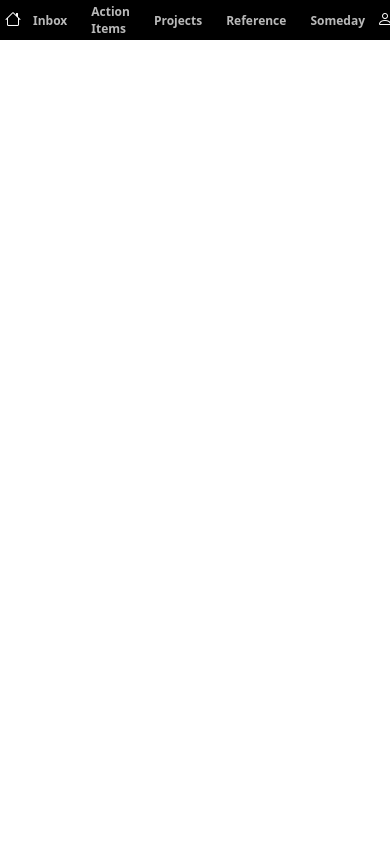
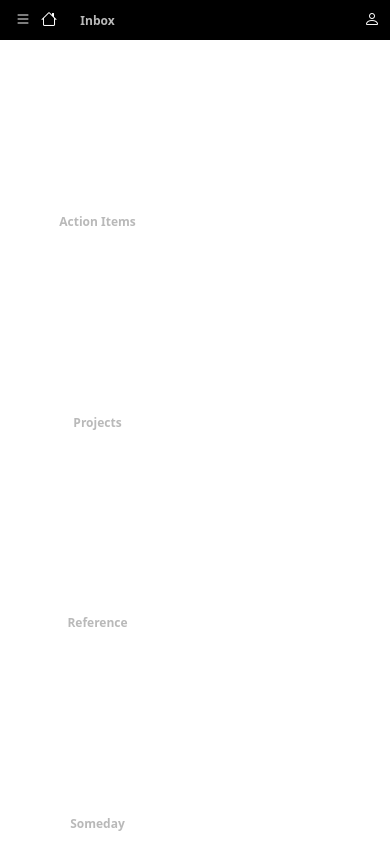
Before and after one commit to iteamurr/task-lib, a Django app: page / in a window 390 px wide. Run offline with Django 3.2, Linux system fonts and the light colour scheme.

Commit message:
fix: change style.css

```diff
--- a/src/templates/base.html
+++ b/src/templates/base.html
@@ -16,7 +16,12 @@
       <div class="container">
         <div class="header__row">
           <div class="header__home">
-            <a href="#"><i class="bi bi-house"></i></a>
+            <a href="#" class="header__home__list">
+              <i class="bi bi-list"></i>
+            </a>
+            <a href="#" class="header__home__item">
+              <i class="bi bi-house"></i>
+            </a>
           </div>
           <nav class="header__nav">
             <a href="#" class="header__nav__item">
@@ -36,11 +41,23 @@
             </a>
           </nav>
           <div class="header__profile">
-            <a href="#"><i class="bi bi-person"></i></a>
+            <a href="#" class="header__profile__container">
+              <div class="header__profile__username">
+                <span>username</span>
+              </div>
+              <div class="header__profile__item">
+                <i class="bi bi-person"></i>
+              </div>
+            </a>
           </div>
         </div>
       </div>
     </header>
+    <div class="content">
+      <div class="container">
+
+      </div>
+    </div>
   </div>
 </body>
 </html>
--- a/src/templates/css/style.css
+++ b/src/templates/css/style.css
@@ -16,12 +16,16 @@ html, body {
 }
 
 .container {
-  max-width: 1200px;
+  max-width: 1400px;
   margin: 0px auto;
-  padding: 0px 5px;
+  padding: 0px 10px;
 }
 
 .header {
+  position: fixed;
+  width: 100%;
+  top: 0;
+  left: 0;
   background-color: #000000;
 }
 
@@ -32,11 +36,38 @@ html, body {
   align-items: center;
 }
 
-.bi {
+.header__home {
+  display: flex;
+  justify-content: space-around;
+  align-items: center;
+}
+.header__home a {
+  margin: 5px;
   color: #FFFFFF;
 }
-.bi:hover {
+.header__home:hover a {
   color: #B9B9B9;
+}
+
+.header__home__list {
+  display: none;
+}
+
+@media (max-width:767px) {
+  .header__home__list {
+    display: block;
+  }
+  .header__nav {
+    position: fixed;
+    flex-direction: column;
+    top: 0;
+    left: 0;
+    width: 50%;
+    height: 100%;
+  }
+  .header__profile__username {
+    display: none;
+  }
 }
 
 .header__nav {
@@ -45,7 +76,7 @@ html, body {
   align-items: center;
 }
 
-.header__nav__item {
+.header__nav__item, .header__profile__username {
   font-family: Noto Sans;
   font-style: normal;
   font-weight: bold;
@@ -58,3 +89,17 @@ html, body {
 .header__nav__item:hover {
   color: #FFFFFF;
 }
+
+.header__profile__container {
+  display: flex;
+  justify-content: space-between;
+  align-items: center;
+
+  text-decoration: none;
+}
+.header__profile__container div {
+  color: #FFFFFF;
+}
+.header__profile__container:hover div {
+  color: #B9B9B9;
+}
```
